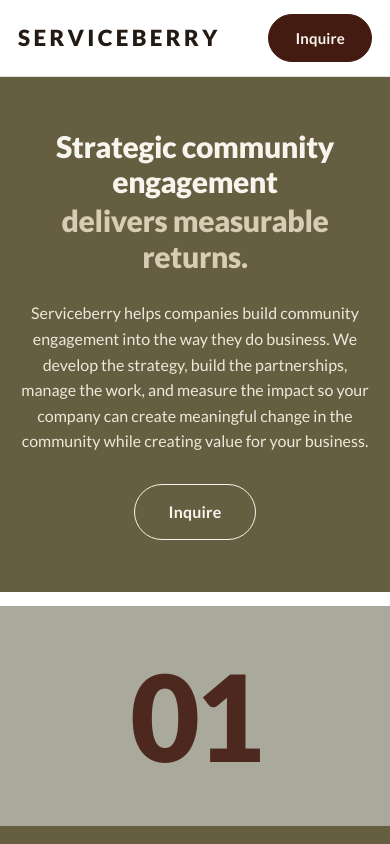
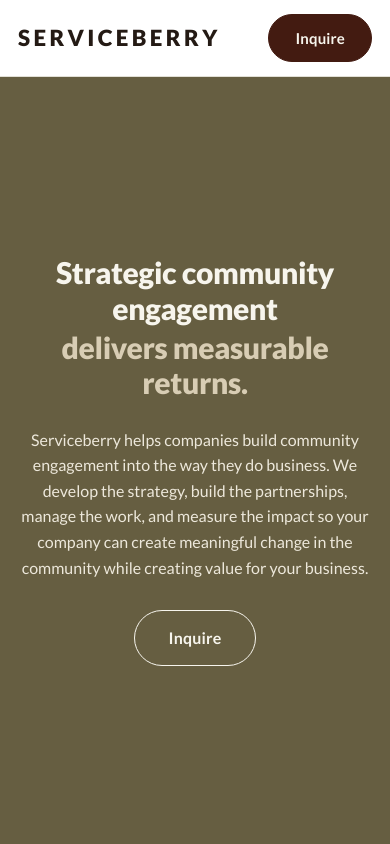
Before and after one commit to serviceberry26/serviceberrystrategies, a plain HTML site: page index.html in a window 390 px wide. Shown: the top 844 px of the page. Drawn offline with Linux system fonts and the light colour scheme.

Commit message:
Hero fills the first screen
The hero now sizes to the viewport minus the header, with its content
centred, so nothing from the next section peeks above the fold. Uses
svh so a phone's address bar does not push the next panel into view,
with vh as the fallback.

Co-Authored-By: Claude Opus 5 <noreply@anthropic.com>
Claude-Session: https://claude.ai/code/session_0182xiR8njkgxW9X7uYdG3qW

```diff
--- a/index.html
+++ b/index.html
@@ -34,6 +34,7 @@
   --shell:1360px;
   --gap:14px;
   --logo-h:36px;        /* logo height, placeholder or final */
+  --nav-h:77px;         /* header height, so the hero can fill the rest */
 }
 *{box-sizing:border-box}
 body{margin:0;background:#fff;color:var(--ink);font-family:var(--sans);
@@ -68,8 +69,13 @@ p{margin:0} a{color:inherit}
   text-transform:uppercase;line-height:1;color:var(--ink)}
 
 /* hero */
+/* the hero fills the first screen on its own */
 .hero{background:var(--olive);color:var(--cream);text-align:center;
-  padding-block:clamp(52px,6.4vw,84px)}
+  padding-block:clamp(52px,6.4vw,84px);
+  display:flex;align-items:center;
+  min-height:calc(100vh - var(--nav-h));
+  min-height:calc(100svh - var(--nav-h))}
+.hero > .shell{width:100%}
 .hero h1{font-size:clamp(30px,4.5vw,58px);font-weight:900;margin:0 auto;
   max-width:min(100%,1240px)}
 
```
